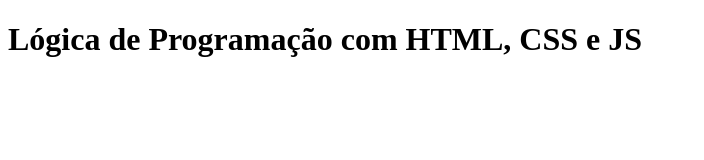
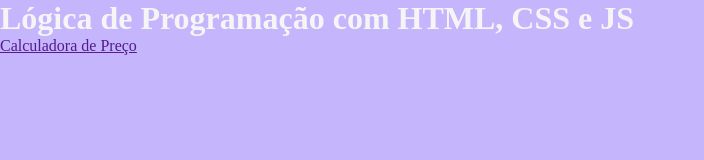
Before and after one commit to isacarvalh/atividade11, a plain HTML site: page index.html in a window 1280 px wide. Shown: the whole page, without its empty margins (0-704 px from the left). Drawn offline with Linux system fonts and the light colour scheme.

Commit message:
style: css reset and background change

```diff
--- a/index.html
+++ b/index.html
@@ -3,11 +3,20 @@
 <head>
     <meta charset="UTF-8">
     <meta name="viewport" content="width=device-width, initial-scale=1.0">
+    <link rel="stylesheet" href="style.css">
     <title>Atividade 11</title>
 </head>
 <body>
     <header>
         <h1>Lógica de Programação com HTML, CSS e JS</h1>
     </header>
+
+    <nav>
+        <ul>
+            <li>
+                <a href="">Calculadora de Preço</a>
+            </li>
+        </ul>
+    </nav>
 </body>
 </html>
--- a/style.css
+++ b/style.css
@@ -0,0 +1,15 @@
+* {
+    margin: 0;
+    padding: 0;
+    box-sizing: border-box;
+}
+
+:root {
+    --main-background: #c4b5fd;
+    --text-color: #f5f5f5;
+}
+
+body {
+    background: var(--main-background);
+    color: var(--text-color);
+}
```
